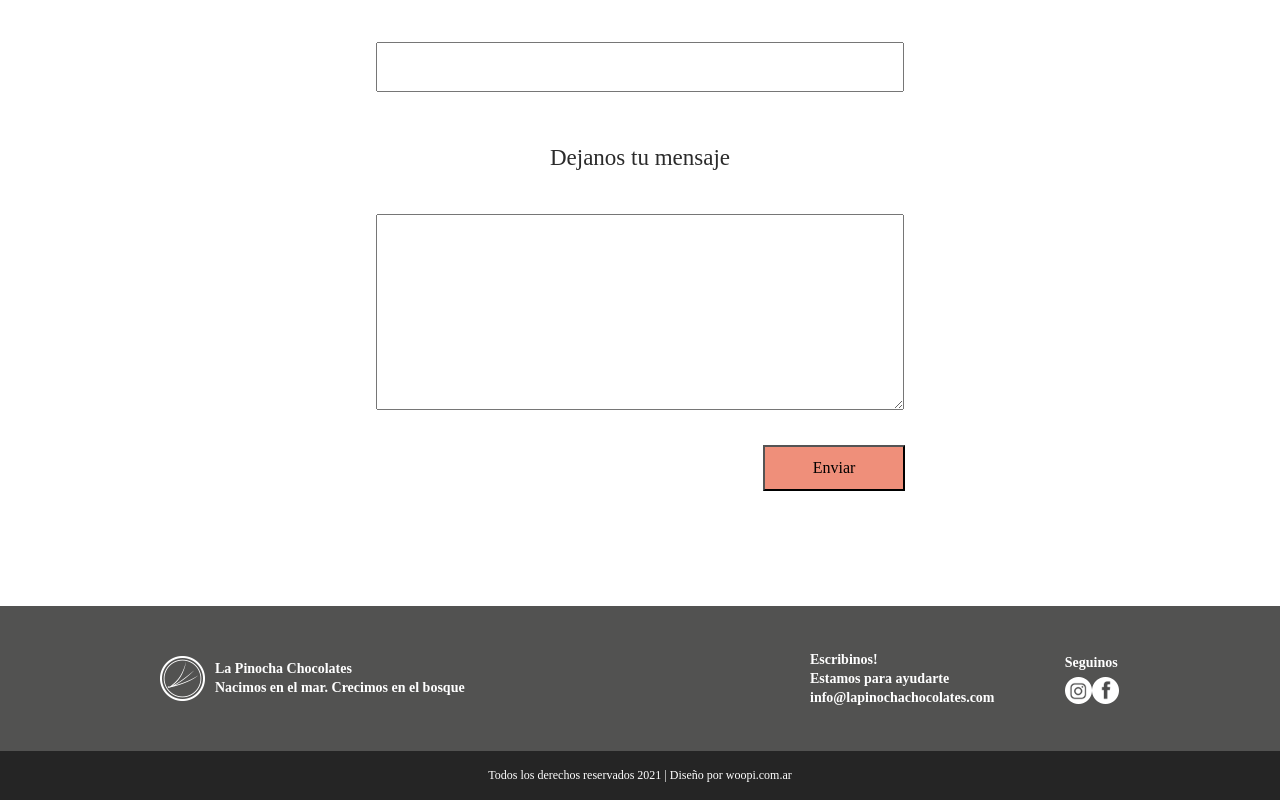
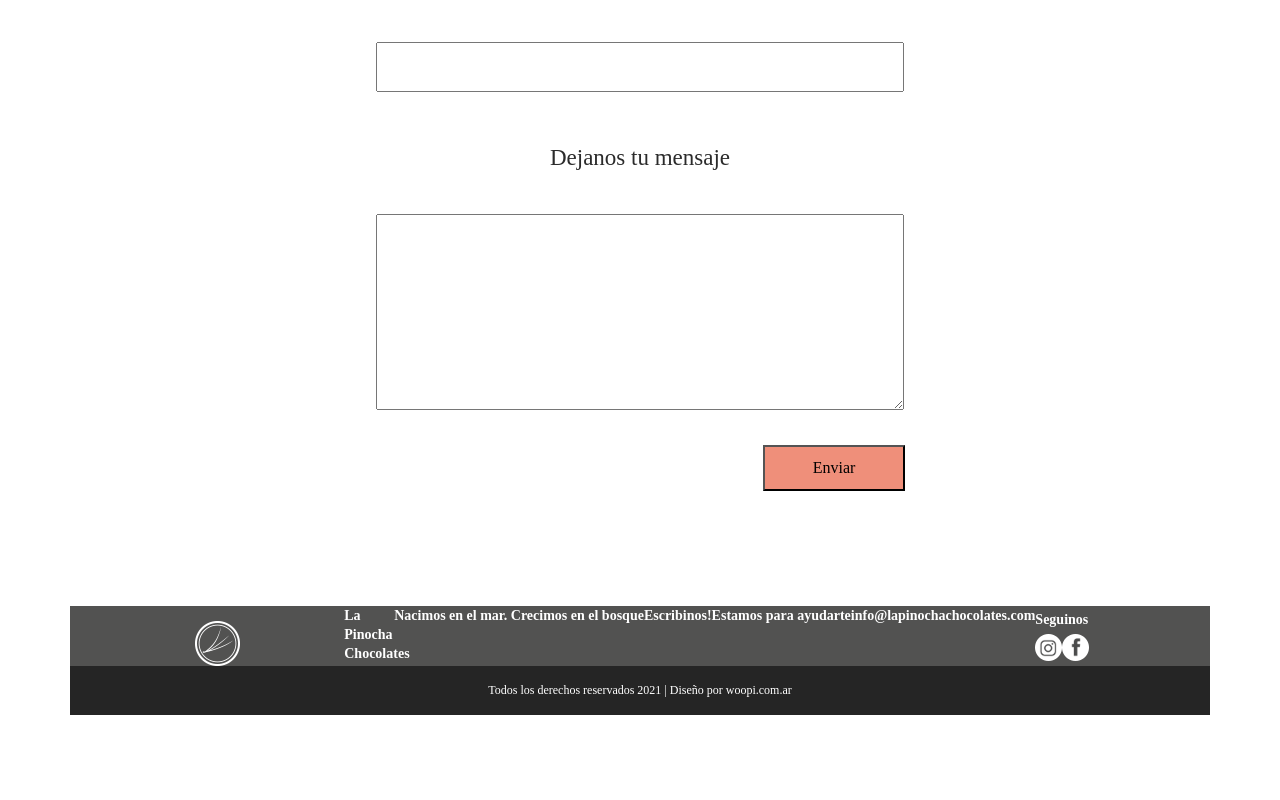
Before and after one commit to newmariano2020/marianochocolates, a React (Create React App) app: page /franquicia in a window 1280 px wide. Shown: the part 1116-1916 px from the top of the page. After the commit the page ends 1831 px from the top, so only its background shows below. Built offline with nearby package versions, Linux system fonts and the light colour scheme; a web font is replaced by a local one.

Commit message:
arreglos en la home y un desarreglo

```diff
--- a/src/footer/index.js
+++ b/src/footer/index.js
@@ -1,30 +1,31 @@
 const Footer = () => {
   return (
-    <div className="footer">
-      <div className="upper-section">
-        <div className="left-footer">
+    <div className="container footer">
+      <div className="row upper-sections">
+        <div classname = "col-2">
         <div className="logo-footer">
             <img src={require("../img/logo-footer.png").default} alt=""></img>
           </div>
-          <div className="text-left-footer">
-            <span className="title">La Pinocha Chocolates</span>
-            <span className="bajada-de-linea">
+
+        </div>
+        <div className="right-footer-content">
+          <div className="right-footer-content_group-1">
+
+            <span className="right-footer-content_title">La Pinocha Chocolates</span>
+          </div>
+          <div>
+              <span className="right-footer-content_bajada-de-linea">
                 Nacimos en el mar. Crecimos en el bosque
               </span>
           </div>
-        </div>
-        <div className="right-footer">
-          <div className="right-footer-text">
-            <div className="contact">
+          <div className="right-footer-content_group-2">
             <span className="contact-us-font">Escribinos!</span>
-            </div>
-            <div className="footer-message">
             <span className="footer-message-font">Estamos para ayudarte</span>
           </div>
+          <div>
             <a href="mailto:info@lapinochachocolates.com">
               <span className="contact-em">info@lapinochachocolates.com</span>
             </a>
-          </div>
           </div>
           <div className="follow-us">
             <div className="follow-text">
@@ -54,8 +55,10 @@ const Footer = () => {
               </a>
             </div>
           </div>
+
         </div>
-      <div className="rights">
+      </div>
+      <div className="row rights">
         Todos los derechos reservados 2021 | Diseño por woopi.com.ar
       </div>
     </div>
--- a/src/index.css
+++ b/src/index.css
@@ -124,7 +124,6 @@ a:hover {
   background-image: url("img/estamos-cerca-home.png");
   background-size: cover;
   background-repeat: no-repeat;
-  margin-left: 13%;
 }
 
 .destacado-2 {
@@ -137,7 +136,6 @@ a:hover {
   background-image: url("img/somos-la-pinocha-home.png");
   background-size: cover;
   background-repeat: no-repeat;
-  margin-right: 13%;
 }
 
 .fondo-medio-front {
@@ -154,12 +152,10 @@ a:hover {
   color: white;
   display: flex;
   flex-direction: column;
-  height: 194px;
 }
 
 .upper-section {
   display: flex;
-  flex-direction: row;
   justify-content: space-evenly;
 }
 
@@ -181,10 +177,6 @@ a:hover {
   color: #ffffff;
   font-weight: 600;
   font-family: "Montserrat";
-}
-
-.footer .upper-section {
-  height: 145px;
 }
 
 .footer .rights {
@@ -225,8 +217,10 @@ a:hover {
   padding-top: 7px;
 }
 .logo-footer {
-  align-self: center;
-  margin-left: 160px;
+    width: 50px;
+    margin-left: 25px;
+    margin-top: 15px;
+    position: absolute;
 }
 .text-left-footer {
   align-self: center;
@@ -243,14 +237,12 @@ a:hover {
 }
 .right-footer {
   display: flex;
-  flex-direction: column;
-  width: 50%;
+  flex-direction: row;
   font-size: 10px;
   align-self: center;
 }
 .right-footer-text {
   flex-wrap: wrap;
-  margin-left: 345px;
   font-size: 14px;
   letter-spacing: 0px;
   line-height: 19px;
@@ -271,7 +263,6 @@ a:hover {
   align-self: center;
 
   width: 75px;
-  margin-right: 145px;
 }
 .follow-text {
   font-size: 14px;
@@ -502,3 +493,7 @@ a:hover {
   max-width: 1304px;
   text-align: center;
 }
+
+.row-destacados {
+  justify-content: center;
+}
--- a/src/index.mobile.css
+++ b/src/index.mobile.css
@@ -0,0 +1,151 @@
+
+@media screen and (max-device-width: 480px) {
+    .destacado {
+        margin-top: 10px !important;
+        margin-bottom: 10px !important;
+    }
+    .nav-menu {
+        visibility: hidden;
+    }
+    .logo {
+        justify-content: left;
+    }
+    .upper-section {
+        align-items: center;
+    }
+    .right-footer-content {
+        box-sizing: border-box;
+        width: -1%;
+        padding-left: 22%;
+        font-size: 13px;
+        letter-spacing: 0px;
+        line-height: 19px;
+        color: #ffffff;
+        font-weight: 600;
+        font-family: "Montserrat";
+        justify-content: center;
+        flex-direction: column;
+        align-content: center;
+
+    }
+    .footer .rights {
+        margin-top: 45px;
+    }
+    .left-logos {
+        width: 86px;
+        height: 100px;
+        position: relative;
+        padding-right: 0;
+        display: flex;
+        justify-content: center;
+        text-align: center;
+        flex-direction: column;
+        align-content: center;
+    }
+    .right-footer-content_group-1 {
+        margin-top: 20px;
+    }
+    .right-footer-content_group-2 {
+        margin-top: 20px;
+    }
+    .contac-em {
+        margin-top: 20px;
+    }
+    .follow-us {
+        margin-top: 20px;
+    }
+    .footer-img {
+        margin-left: -65px;
+    }
+    .right-footer-content_title {
+        margin-right: 122px;
+    }
+    .right-footer-content_group-1 {
+        margin-top: 20px;
+        display: inline-flex;
+    }
+
+}
+
+@media screen and (min-device-width: 480px) and (max-device-width:767px) {
+    .destacado {
+        margin-top: 10px !important;
+        margin-bottom: 10px !important;
+    }
+    .nav-menu {
+        visibility: hidden;
+    }
+    .logo {
+        justify-content: left;
+    }
+    .upper-section {
+        align-items: center;
+    }
+    .right-footer-content {
+        box-sizing: border-box;
+        width: -1%;
+        padding-left: 22%;
+        font-size: 13px;
+        letter-spacing: 0px;
+        line-height: 19px;
+        color: #ffffff;
+        font-weight: 600;
+        font-family: "Montserrat";
+
+    }
+    .footer .rights {
+        margin-top: 45px;
+    }
+    .left-logos {
+        width: 100%;
+        padding-left: 6%;
+        padding-right: 0;
+        position: absolute;
+        margin-top: -25%;
+    }
+    .right-footer-content_group-1 {
+        margin-top: 20px;
+        display: inline-flex;
+    }
+    .right-footer-content_group-2 {
+        margin-top: 20px;
+    }
+    .contac-em {
+        margin-top: 20px;
+    }
+    .follow-us {
+        margin-top: 20px;
+    }
+    .footer-img {
+        margin-left: -65px;
+    }
+    .right-footer-content_title {
+        margin-right: 10px;
+    }
+
+}
+@media screen and (min-device-width: 768px) {
+    .right-footer-text {
+        margin-left: 50%;
+    }
+    .right-footer-content {
+        display: inline-flex;
+        font-size: 14px;
+        letter-spacing: 0px;
+        line-height: 19px;
+        color: #ffffff;
+        font-weight: 600;
+        font-family: "Montserrat";
+    }
+    .logo-footer {
+        position: relative !important;
+    }
+    .right-footer-content_group-1 {
+        width: 50px;
+    }
+    .upper-sections {
+        justify-content: space-evenly;
+        align-content: center;
+    }
+
+}
--- a/src/pages/home/destacados-section/index.js
+++ b/src/pages/home/destacados-section/index.js
@@ -1,25 +1,27 @@
 import MiddleSection from "./middle-section";
 
 const Destacados = () => {
-  return <div className="destacados">
-    <div className="destacado destacado-1">
+  return <div className="container container-destacados destacados">
+    <div className="row row-destacados">
+    <div className="col-sm-3 col-md-3 col-xs-1 destacado destacado-1">
      <MiddleSection
       message="Estamos Cerca"
       callToActionText="SUCURSALES"
      ></MiddleSection>
     </div>
-    <div className="destacado destacado-2">
+    <div className="col-sm-3 col-md-3 col-xs-1 destacado destacado-2">
      <MiddleSection
       message="Sabores Supremos"
       callToActionText="PRODUCTOS"
      ></MiddleSection>
     </div>
-    <div className="destacado destacado-3">
+    <div className="col-sm-3 col-md-3 col-xs-1 destacado destacado-3">
      <MiddleSection
       message="Somos La Pinocha"
       callToActionText="CONOCENOS"
      ></MiddleSection>
     </div>
+    </div>
   </div>
 }
 
```
Lines whose indentation alone changed are shown as unchanged.
